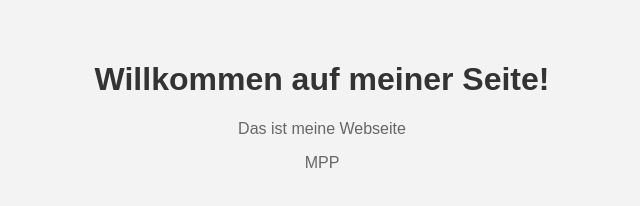
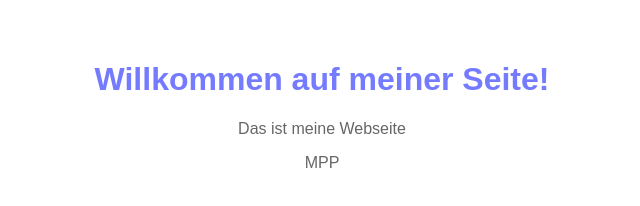
Before and after one commit to Pelutson/MiehePlana, a plain HTML site: page index.html in a window 1280 px wide. Shown: the whole page, without its empty margins (318-958 px from the left). Drawn offline with Linux system fonts and the light colour scheme.

Commit message:
Update index.html

```diff
--- a/index.html
+++ b/index.html
@@ -8,12 +8,12 @@
   <style>
     body {
       font-family: Arial, sans-serif;
-      background-color: #f3f3f3;
+      background-color: e4e6d5;
       padding: 2rem;
       text-align: center;
     }
     h1 {
-      color: #333;
+      color: #747bff;
     }
     p {
       color: #666;
```
